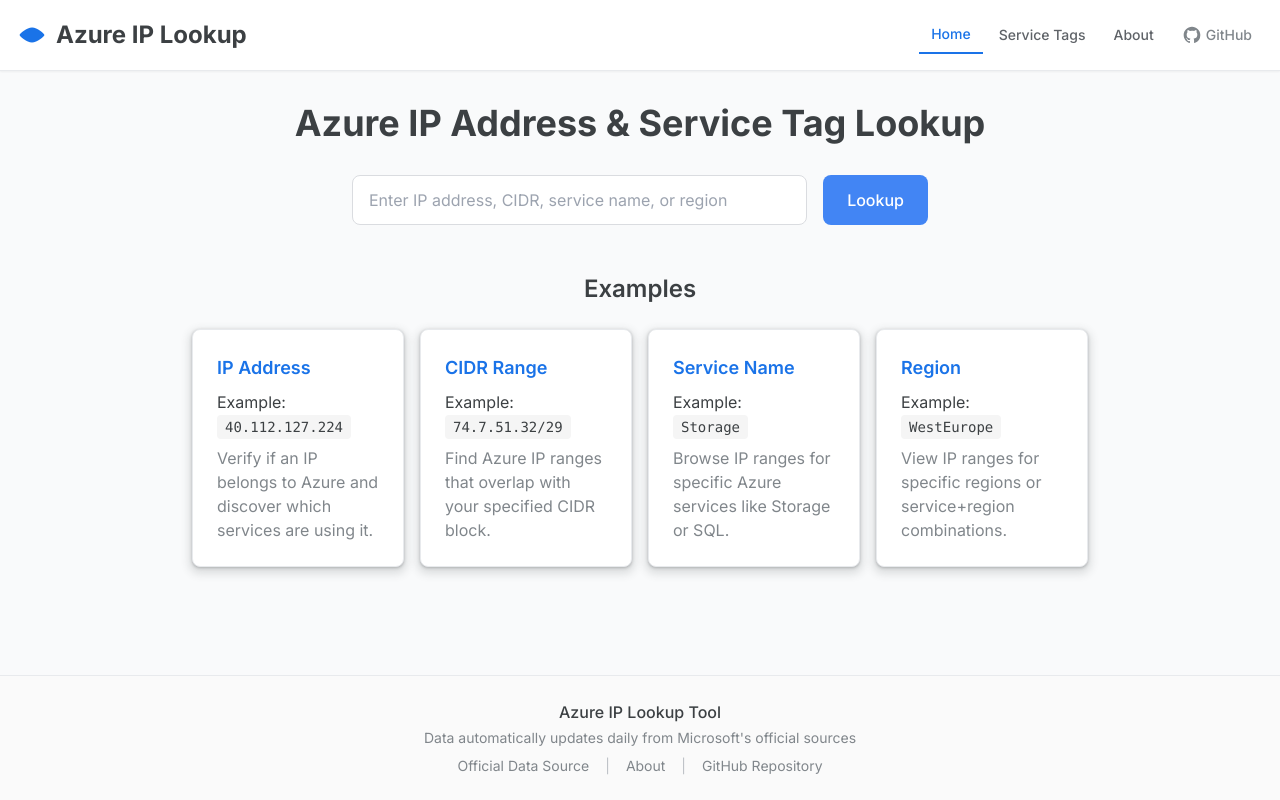
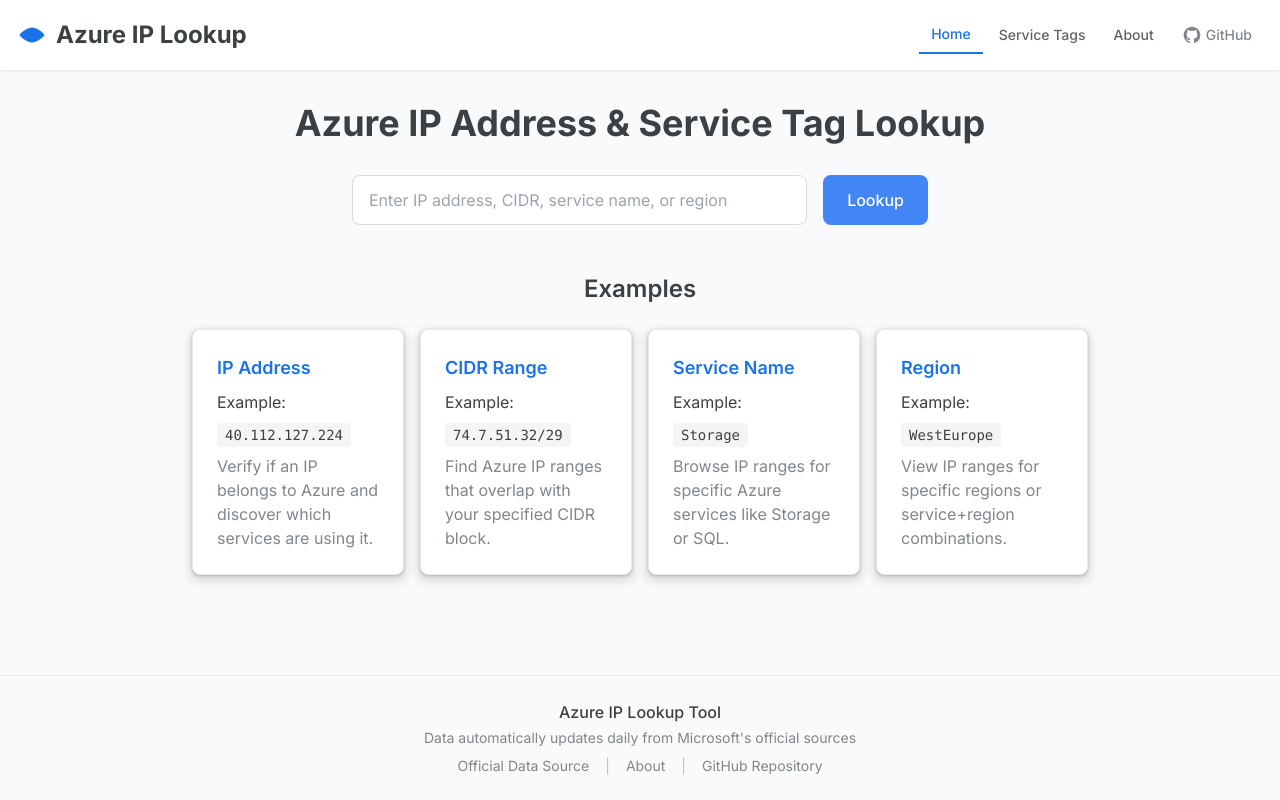
Before and after one commit to endgor/azure-ip-lookup, a Next.js app: page / in a window 1280 px wide. Built offline with nearby package versions, Linux system fonts and the light colour scheme.

Commit message:
fix: improve example text formatting in IP address, CIDR range, service name, and region sections

```diff
--- a/src/pages/index.tsx
+++ b/src/pages/index.tsx
@@ -324,22 +324,26 @@
             <div className="grid md:grid-cols-2 lg:grid-cols-4 gap-4">
               <div className="bg-white border border-google-gray-200 rounded-lg shadow-google p-6 hover:shadow-google-lg transition-shadow">
                 <h3 className="text-lg font-semibold text-google-blue-600 mb-2">IP Address</h3>
-                <p className="mb-2">Example: <code className="bg-google-gray-100 px-2 py-1 rounded text-sm text-google-gray-800">40.112.127.224</code></p>
+                <p className="mb-2">Example:</p>
+                <p className="mb-2"><code className="bg-google-gray-100 px-2 py-1 rounded text-sm text-google-gray-800">40.112.127.224</code></p>
                 <p className="text-google-gray-600">Verify if an IP belongs to Azure and discover which services are using it.</p>
               </div>
               <div className="bg-white border border-google-gray-200 rounded-lg shadow-google p-6 hover:shadow-google-lg transition-shadow">
                 <h3 className="text-lg font-semibold text-google-blue-600 mb-2">CIDR Range</h3>
-                <p className="mb-2">Example: <code className="bg-google-gray-100 px-2 py-1 rounded text-sm text-google-gray-800">74.7.51.32/29</code></p>
+                <p className="mb-2">Example:</p>
+                <p className="mb-2"><code className="bg-google-gray-100 px-2 py-1 rounded text-sm text-google-gray-800">74.7.51.32/29</code></p>
                 <p className="text-google-gray-600">Find Azure IP ranges that overlap with your specified CIDR block.</p>
               </div>
               <div className="bg-white border border-google-gray-200 rounded-lg shadow-google p-6 hover:shadow-google-lg transition-shadow">
                 <h3 className="text-lg font-semibold text-google-blue-600 mb-2">Service Name</h3>
-                <p className="mb-2">Example:<br /> <code className="bg-google-gray-100 px-2 py-1 rounded text-sm text-google-gray-800">Storage</code></p>
+                <p className="mb-2">Example:</p>
+                <p className="mb-2"><code className="bg-google-gray-100 px-2 py-1 rounded text-sm text-google-gray-800">Storage</code></p>
                 <p className="text-google-gray-600">Browse IP ranges for specific Azure services like Storage or SQL.</p>
               </div>
               <div className="bg-white border border-google-gray-200 rounded-lg shadow-google p-6 hover:shadow-google-lg transition-shadow">
                 <h3 className="text-lg font-semibold text-google-blue-600 mb-2">Region</h3>
-                <p className="mb-2">Example: <code className="bg-google-gray-100 px-2 py-1 rounded text-sm text-google-gray-800">WestEurope</code></p>
+                <p className="mb-2">Example:</p>
+                <p className="mb-2"><code className="bg-google-gray-100 px-2 py-1 rounded text-sm text-google-gray-800">WestEurope</code></p>
                 <p className="text-google-gray-600">View IP ranges for specific regions or service+region combinations.</p>
               </div>
             </div>
```
